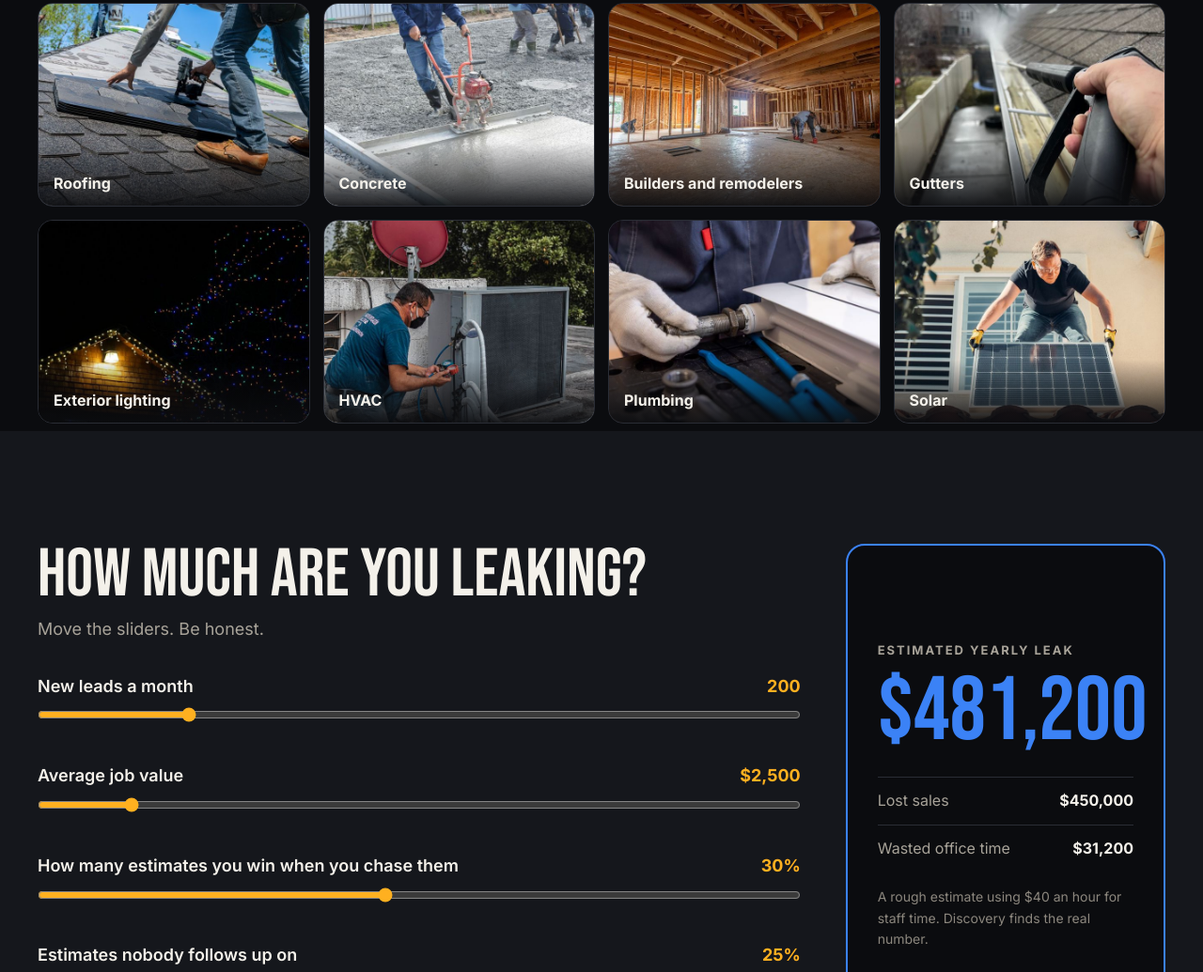
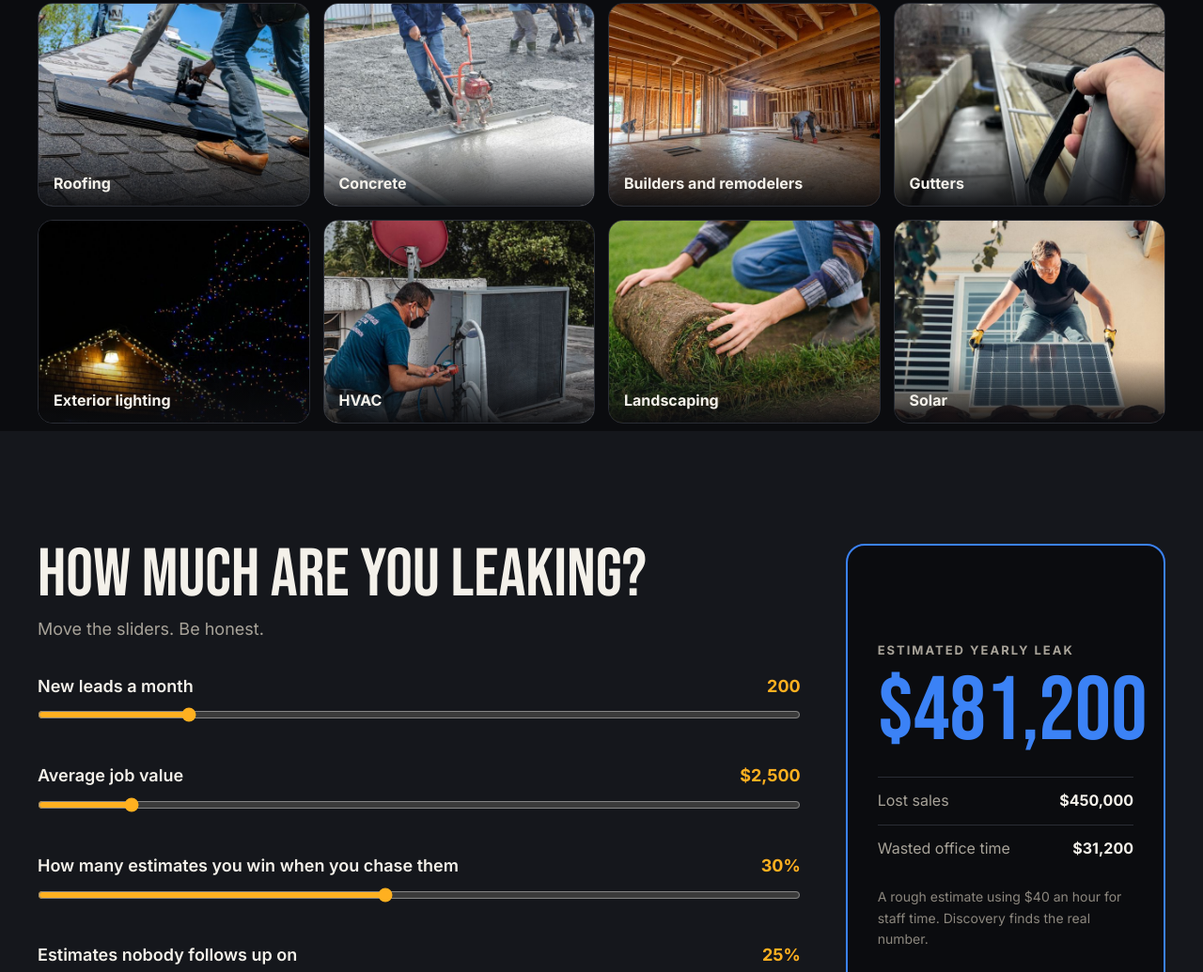
Before and after one commit to roheenibhana-ops/digital-transformation-consultancy, a plain HTML site: page public/index.html in a window 1280 px wide. Shown: the part 1209-2244 px from the top of the page at 94% size. Drawn offline with Linux system fonts and the light colour scheme.

Commit message:
Swap plumbing for landscaping in the trades strip and add it to the trade dropdown
Co-Authored-By: Claude Sonnet 5.5 <noreply@anthropic.com>
Claude-Session: https://claude.ai/code/session_013Ua68NwM9BVuWXU5pN3LqK

```diff
--- a/public/index.html
+++ b/public/index.html
@@ -367,7 +367,7 @@
 <section class="trades" aria-label="Who this is for">
   <div class="wrap">
     <p class="tr-k">Built for owners like you</p>
-    <ul class="tr-grid"><li><img src="img/trades/roofing.jpg" alt="A roofer nailing asphalt shingles onto a roof" loading="lazy" width="640" height="480"><span>Roofing</span></li><li><img src="img/trades/concrete.jpg" alt="Workers screeding a freshly poured concrete slab" loading="lazy" width="640" height="480"><span>Concrete</span></li><li><img src="img/trades/builders.jpg" alt="The wood framing inside a house under construction" loading="lazy" width="640" height="480"><span>Builders and remodelers</span></li><li><img src="img/trades/gutters.jpg" alt="A pressure washer cleaning a roof gutter" loading="lazy" width="640" height="480"><span>Gutters</span></li><li><img src="img/trades/lighting.jpg" alt="Lights strung along the roofline of a house at night" loading="lazy" width="640" height="480"><span>Exterior lighting</span></li><li><img src="img/trades/hvac.jpg" alt="A technician servicing an outdoor air conditioning unit" loading="lazy" width="640" height="480"><span>HVAC</span></li><li><img src="img/trades/plumbing.jpg" alt="A plumber fitting a pipe to a radiator" loading="lazy" width="640" height="480"><span>Plumbing</span></li><li><img src="img/trades/solar.jpg" alt="A worker lifting a solar panel into place on a roof" loading="lazy" width="640" height="480"><span>Solar</span></li></ul>
+    <ul class="tr-grid"><li><img src="img/trades/roofing.jpg" alt="A roofer nailing asphalt shingles onto a roof" loading="lazy" width="640" height="480"><span>Roofing</span></li><li><img src="img/trades/concrete.jpg" alt="Workers screeding a freshly poured concrete slab" loading="lazy" width="640" height="480"><span>Concrete</span></li><li><img src="img/trades/builders.jpg" alt="The wood framing inside a house under construction" loading="lazy" width="640" height="480"><span>Builders and remodelers</span></li><li><img src="img/trades/gutters.jpg" alt="A pressure washer cleaning a roof gutter" loading="lazy" width="640" height="480"><span>Gutters</span></li><li><img src="img/trades/lighting.jpg" alt="Lights strung along the roofline of a house at night" loading="lazy" width="640" height="480"><span>Exterior lighting</span></li><li><img src="img/trades/hvac.jpg" alt="A technician servicing an outdoor air conditioning unit" loading="lazy" width="640" height="480"><span>HVAC</span></li><li><img src="img/trades/landscaping.jpg" alt="A worker rolling out fresh sod on a lawn" loading="lazy" width="640" height="480"><span>Landscaping</span></li><li><img src="img/trades/solar.jpg" alt="A worker lifting a solar panel into place on a roof" loading="lazy" width="640" height="480"><span>Solar</span></li></ul>
   </div>
 </section>
 
@@ -573,7 +573,7 @@
         <div class="f"><label for="f-email">Email</label><input id="f-email" name="email" type="email" autocomplete="email" required></div>
         <div class="f"><label for="f-biz">Business name</label><input id="f-biz" name="company" type="text" autocomplete="organization" required></div>
         <div class="f"><label for="f-web">Website</label><input id="f-web" name="website" type="text" inputmode="url" autocomplete="url" placeholder="yourbusiness.com" required></div>
-        <div class="f"><label for="f-trade">Your trade</label><select id="f-trade" name="trade" required><option value="">Select…</option><option>Roofing</option><option>Concrete</option><option>Builder, remodeler or basement finishing</option><option>Gutters</option><option>Exterior or lighting</option><option>HVAC or plumbing</option><option>Solar</option><option>Other home service</option></select></div>
+        <div class="f"><label for="f-trade">Your trade</label><select id="f-trade" name="trade" required><option value="">Select…</option><option>Roofing</option><option>Concrete</option><option>Builder, remodeler or basement finishing</option><option>Gutters</option><option>Exterior or lighting</option><option>HVAC or plumbing</option><option>Landscaping</option><option>Solar</option><option>Other home service</option></select></div>
         <div class="f"><label for="f-rev">Yearly revenue</label><select id="f-rev" name="leads_per_month" required><option value="">Select…</option><option>$500k to $1M</option><option>$1M to $3M</option><option>$3M to $10M</option><option>$10M+</option></select></div>
         <div class="f"><label for="f-pain">What's your biggest headache right now?</label><textarea id="f-pain" name="biggest_leak" rows="3"></textarea></div>
         <button class="btn" type="submit" id="submitBtn">Apply for discovery</button>
```
Also changed, not shown: public/img/trades/landscaping.jpg (added), public/img/trades/plumbing.jpg (deleted), 1 other file.
